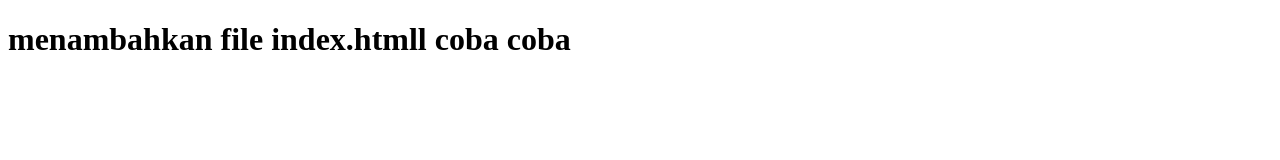
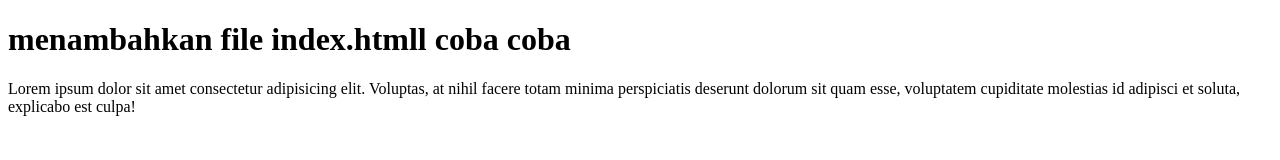
Before and after one commit to iksanganteng123/prjoject-semester-1, a plain HTML site: page index.html in a window 1280 px wide. Drawn offline with Linux system fonts and the light colour scheme.

Commit message:
menambahkan modif

```diff
--- a/index.html
+++ b/index.html
@@ -9,6 +9,7 @@
 <body>
   <div>
     <h1>menambahkan file index.htmll coba coba</h1>
+    <p>Lorem ipsum dolor sit amet consectetur adipisicing elit. Voluptas, at nihil facere totam minima perspiciatis deserunt dolorum sit quam esse, voluptatem cupiditate molestias id adipisci et soluta, explicabo est culpa!</p>
   </div>
 </body>
 </html>
```
